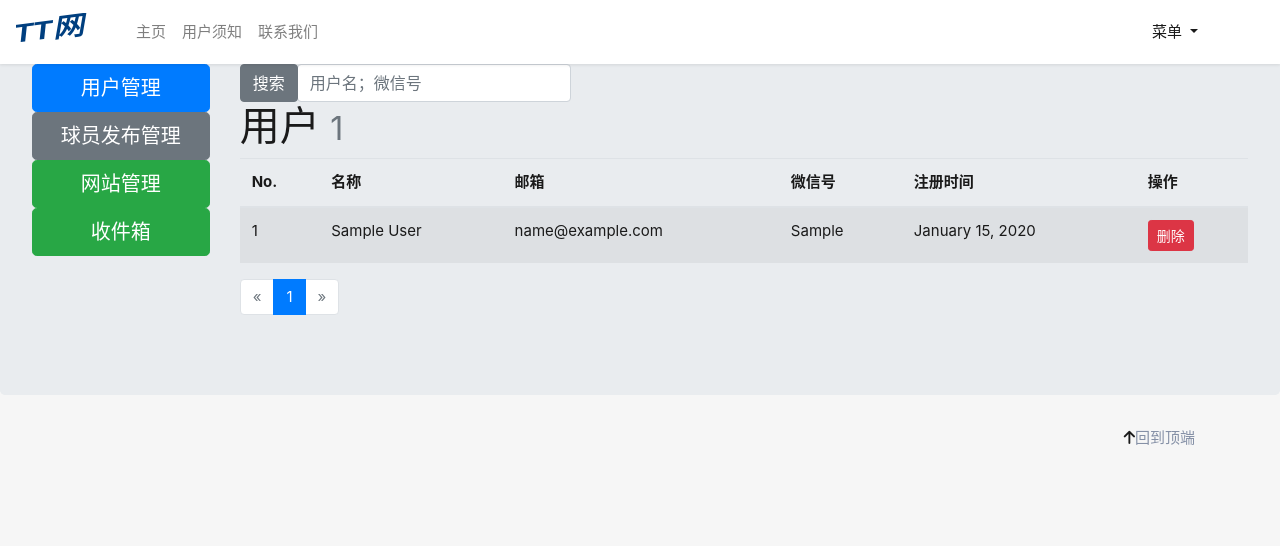
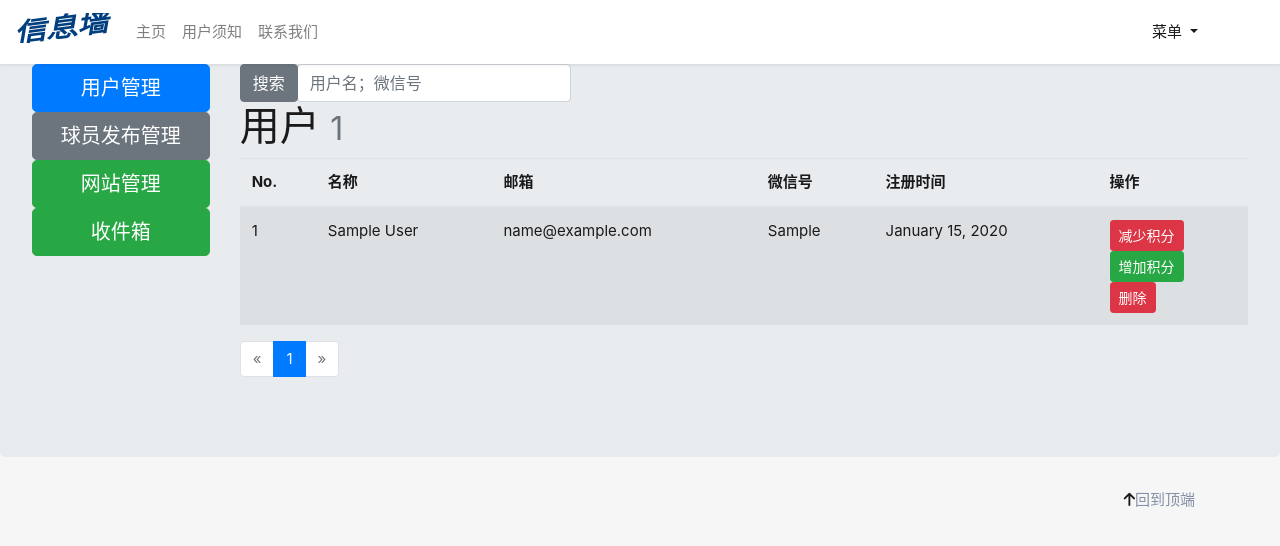
Before and after one commit to litter-rabbit/tt, a Flask app: page /nimda/manage/user in a window 1280 px wide. Shown: the top 546 px of the page. Run offline with Flask 2, Linux system fonts and the light colour scheme; a user stored in the database is signed in; tables that the repository leaves empty hold one stand-in row (values such as "Sample post"); some libraries are stand-ins or nearby versions.

Commit message:
更改样式

```diff
--- a/tt/static/css/style.css
+++ b/tt/static/css/style.css
@@ -114,7 +114,7 @@ li{
 }
 
 .title{
-    font-weight: bold;
+    font-weight: normal;
     font-size: large;
 }
 
--- a/tt/templates/admin/player_manage.html
+++ b/tt/templates/admin/player_manage.html
@@ -55,6 +55,8 @@
                     <td>{{ player.user.weixin }}</td>
                     <td>{{ moment(player.timestamp).format('LL') }}</td>
                     <td>
+
+
                         <form class="inline" method="post"
                               action="{{ url_for('admin.delete_player',player_id=player.id)}}">
                             <input type="hidden" name="csrf_token" value="{{ csrf_token() }}"/>
--- a/tt/templates/admin/user_manage.html
+++ b/tt/templates/admin/user_manage.html
@@ -55,6 +55,16 @@
                     <td>{{ user.weixin }}</td>
                     <td>{{ moment(user.timestamp).format('LL') }}</td>
                     <td>
+                         <form class="inline" method="post"
+                              action="{{ url_for('admin.cut_points',user_id=user.id)}}">
+                            <input type="hidden" name="csrf_token" value="{{ csrf_token() }}"/>
+                            <button type="submit" class="btn btn-danger btn-sm"  >减少积分</button>
+                        </form>
+                         <form class="inline" method="post"
+                              action="{{ url_for('admin.add_points',user_id=user.id)}}">
+                            <input type="hidden" name="csrf_token" value="{{ csrf_token() }}"/>
+                            <button type="submit" class="btn btn-success btn-sm"  >增加积分</button>
+                        </form>
                         <form class="inline" method="post"
                               action="{{ url_for('admin.delete_user',user_id=user.id)}}">
                             <input type="hidden" name="csrf_token" value="{{ csrf_token() }}"/>
--- a/tt/templates/base.html
+++ b/tt/templates/base.html
@@ -33,7 +33,7 @@
                 <text font-style="italic" font-weight="bold" stroke="#000"
                       transform="rotate(-7.337322235107422 48.043357849121094,14.499623298645002) matrix(1.31441404502494,0,0,1.065775639347161,-10.720649329125823,8.876822195179347) "
                       xml:space="preserve" text-anchor="start" font-family="Helvetica, Arial, sans-serif" font-size="24"
-                      id="svg_1" y="13.63337" x="6.14773" stroke-width="0" fill="#003f7f">TT网</text>
+                      id="svg_1" y="13.63337" x="6.14773" stroke-width="0" fill="#003f7f">信息墙</text>
             </g>
         </svg>
 
```
